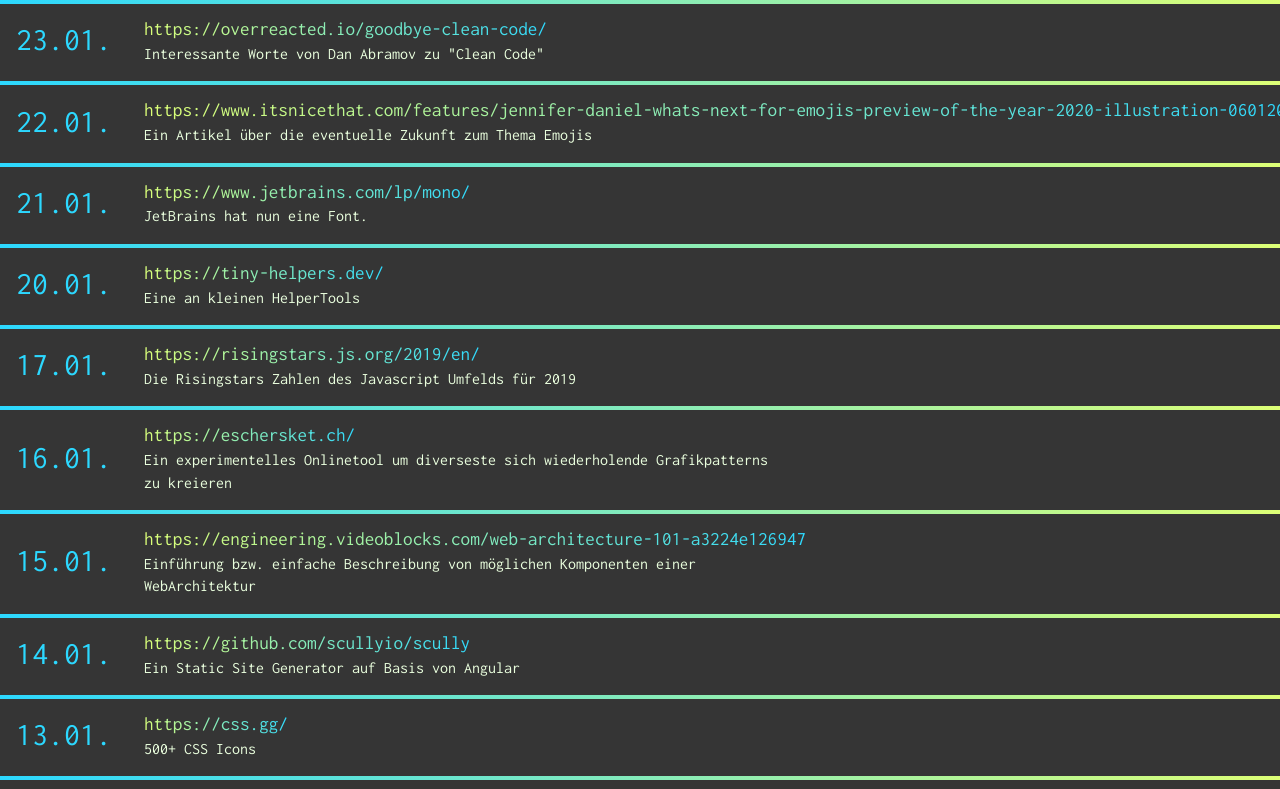
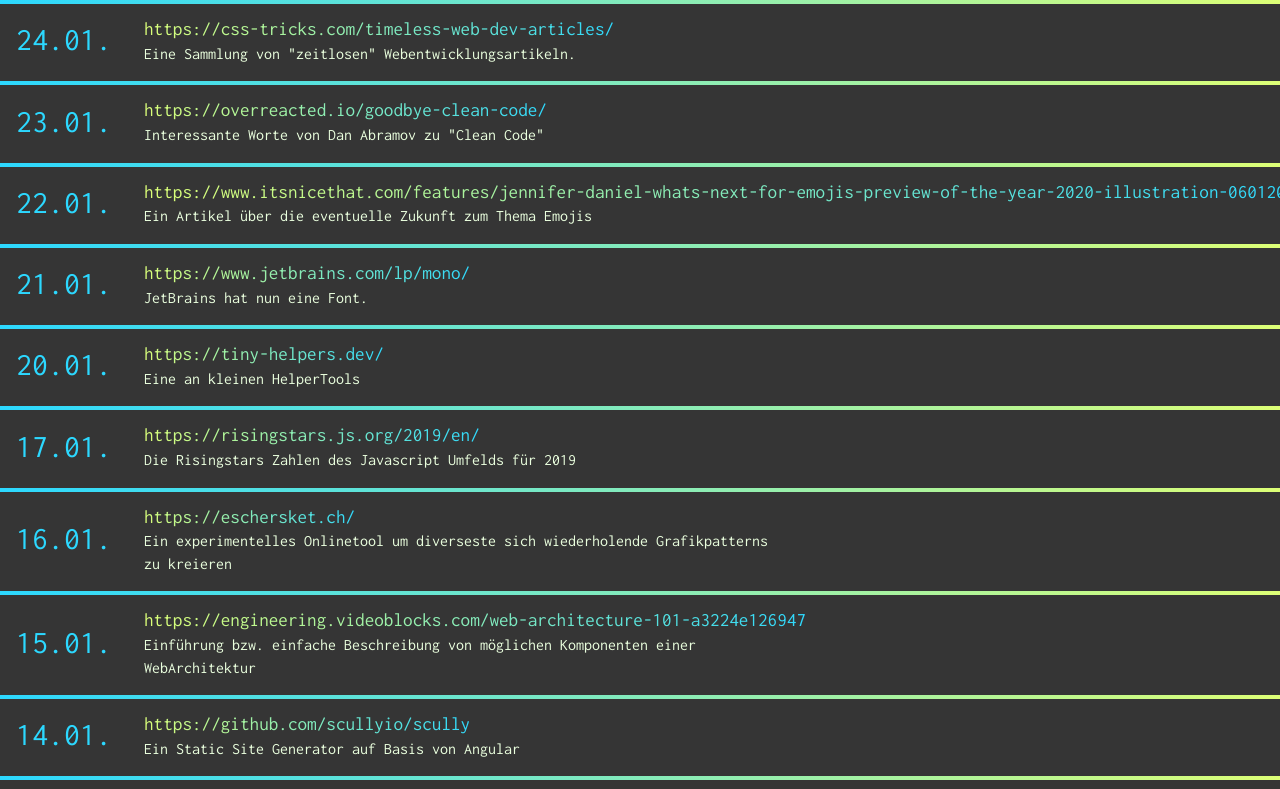
Before and after one commit to zhongdeliu/lotd-site, a plain HTML site: page index.html in a window 1280 px wide. Shown: the top 789 px of the page. Drawn offline with Linux system fonts and the light colour scheme.

Commit message:
Update site

```diff
--- a/index.html
+++ b/index.html
@@ -11,6 +11,16 @@
 </head>
 <body>
 
+    <div class="link" id="5e258381a83b3d686c37736b">
+        <div class="link__date">24.01.</div>
+        <div class="link__content">
+            <div class="link__url">
+                <a href="https://css-tricks.com/timeless-web-dev-articles/">https://css-tricks.com/timeless-web-dev-articles/</a>
+            </div>
+            <div class="link__description">Eine Sammlung von "zeitlosen" Webentwicklungsartikeln.</div>
+        </div>
+    </div>
+
     <div class="link" id="5e2585c748f8fd66d5a3d888">
         <div class="link__date">23.01.</div>
         <div class="link__content">
```
